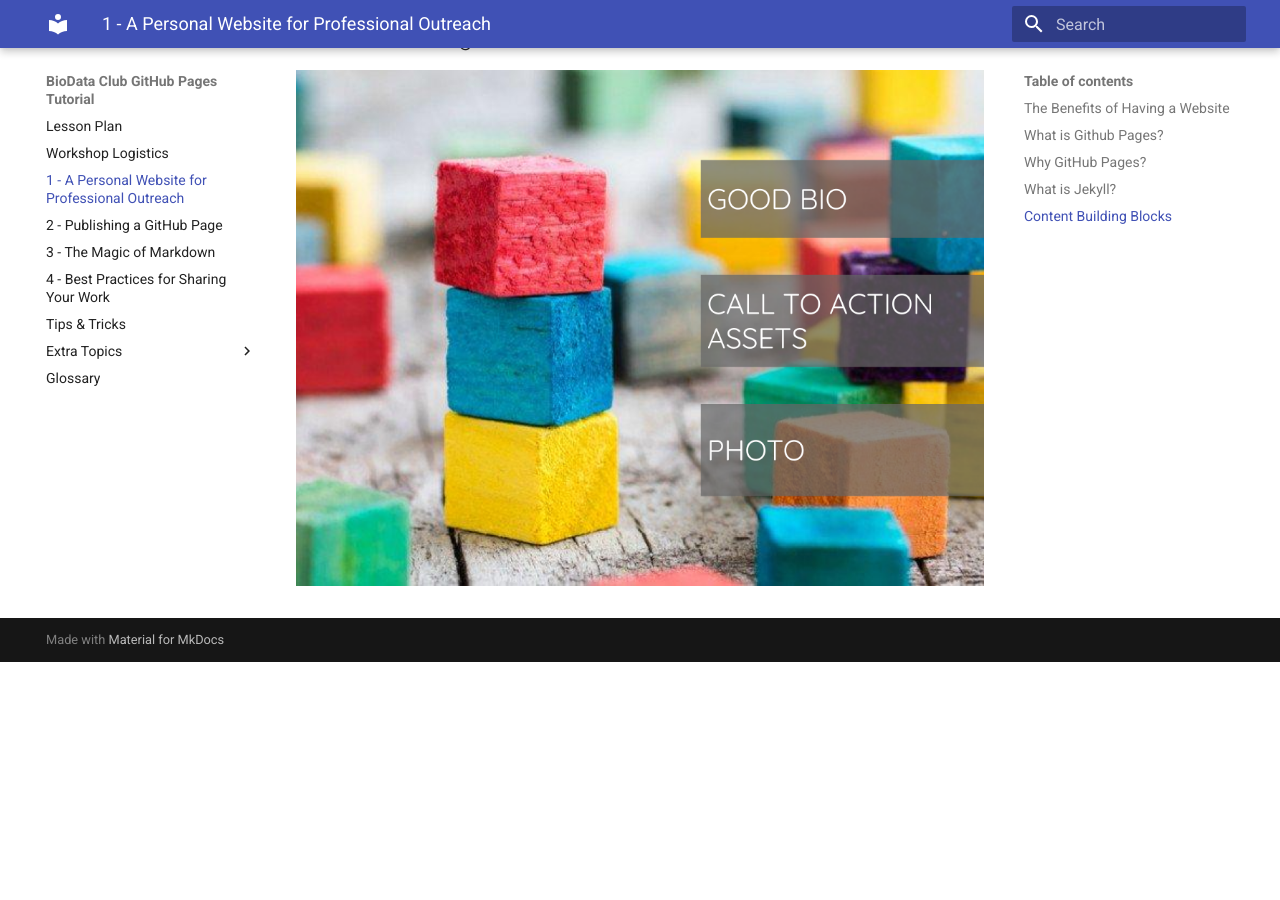
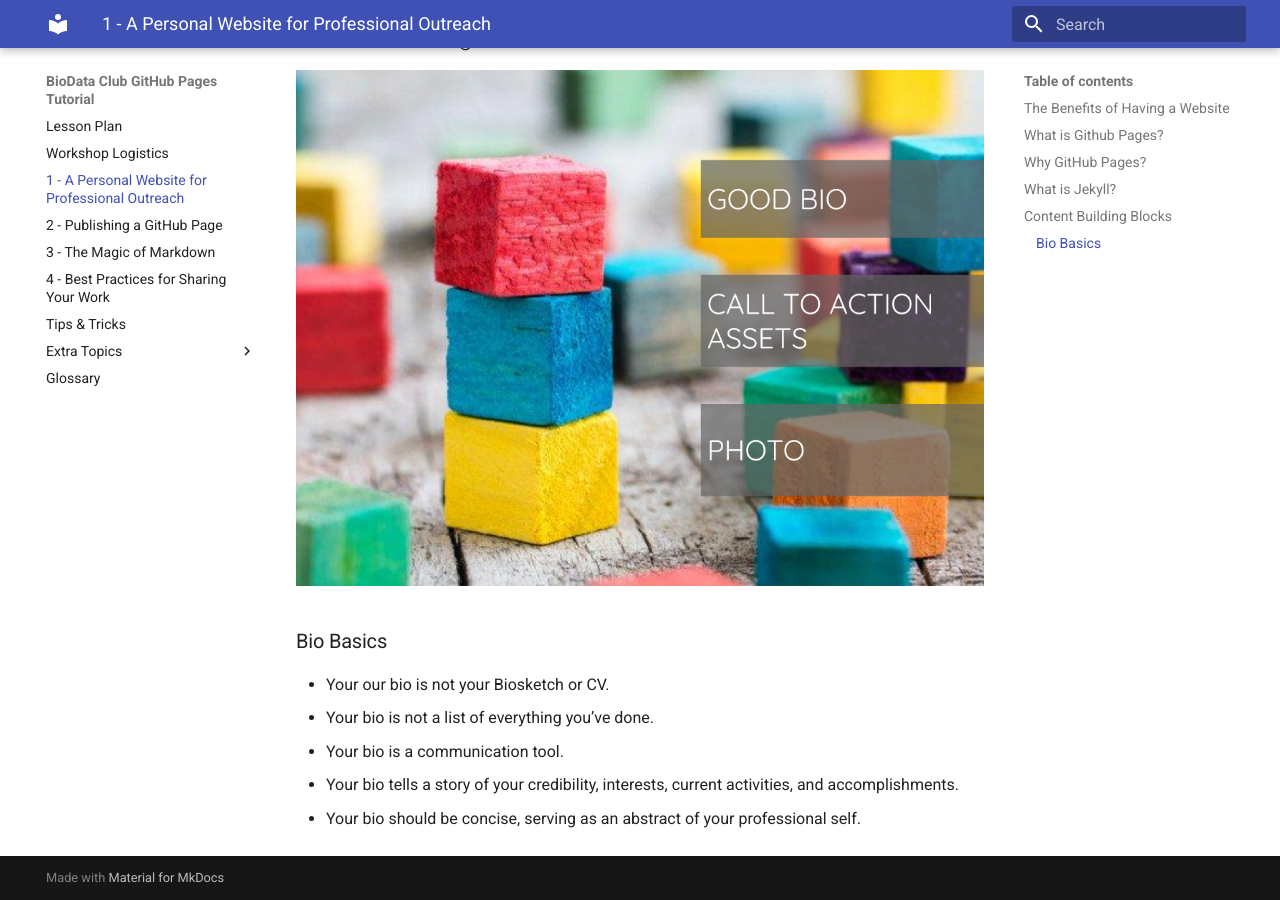
Before and after one commit to BioData-Club/ghpages-rtd, an MkDocs documentation site: the page built from docs/lessons/1.md, in a window 1280 px wide and 900 px high, scrolled down 1991 px. Built offline with MkDocs 1.6.1 and Material for MkDocs 9.7.7, drawn with Linux system fonts in a browser that asks for light colours; old or Windows-style settings are respelled for this version of MkDocs; before the commit the page ends 2653 px from its top, so only the background shows below that.

Commit message:
Update 1.md

```diff
--- a/docs/lessons/1.md
+++ b/docs/lessons/1.md
@@ -32,3 +32,9 @@ The other nice thing about Jekyll is that it will integrate things like Google A
 
 ## Content Building Blocks
 ![Building Blocks](../images/building_blocks.png)
+### Bio Basics
+- Your our bio is not your Biosketch or CV.
+- Your bio is not a list of everything you’ve done.
+- Your bio is a communication tool.
+- Your bio tells a story of your credibility, interests, current activities, and accomplishments.
+- Your bio should be concise, serving as an abstract of your professional self.
```
